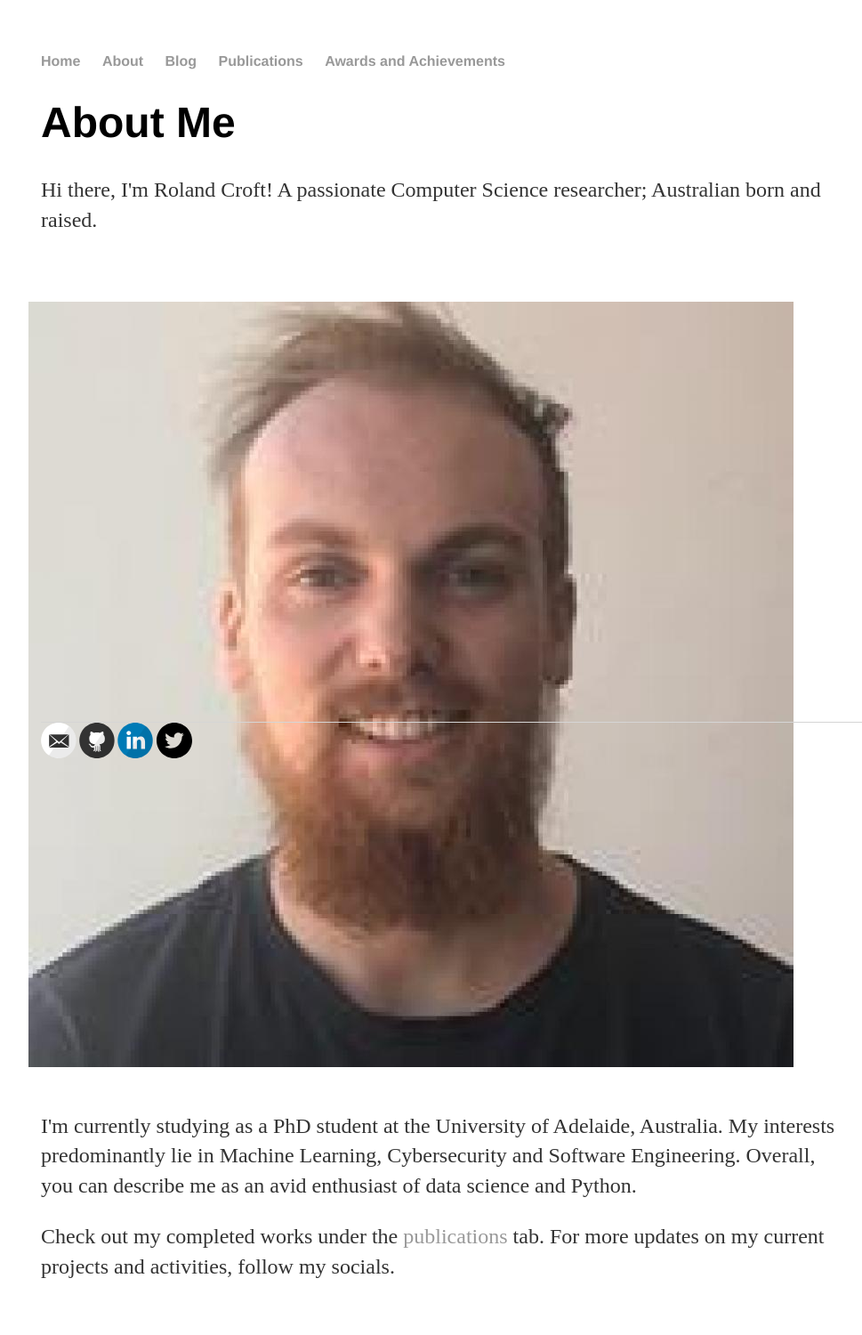
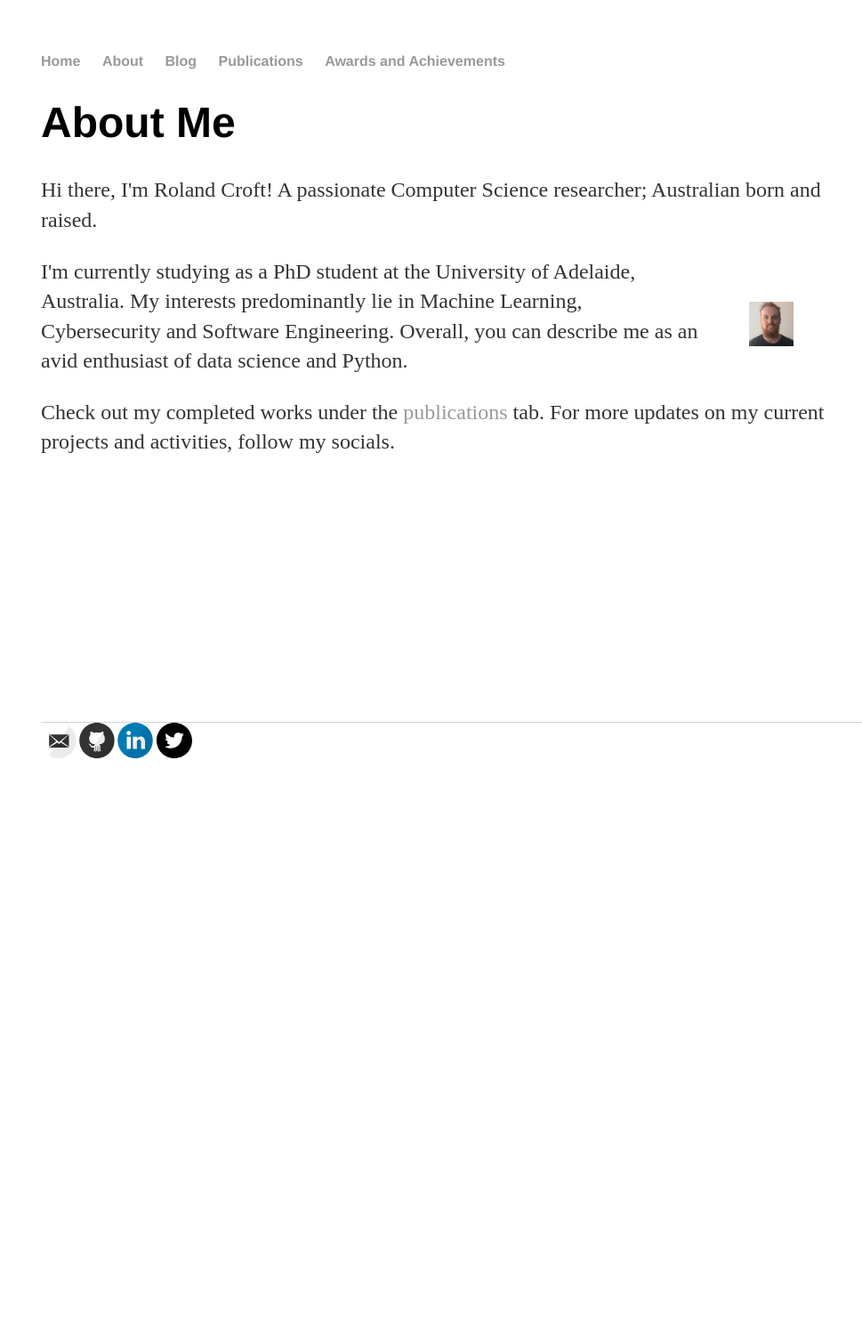
Before and after one commit to RolandCroft/RolandCroft.github.io, a Jekyll site: the page built from about/index.html, in a window 1280 px wide. Shown: the whole page at 89% size, without its empty margins (146-1115 px from the left). Built offline with Jekyll 4.4.1, drawn with Linux system fonts in a browser that asks for light colours; after the commit the page ends 900 px from its top, so only the background shows below that.

Commit message:
Updating about me.

```diff
--- a/about/index.html
+++ b/about/index.html
@@ -6,7 +6,7 @@
 	<h1>About Me</h1>
 		<p>Hi there, I'm Roland Croft! A passionate Computer Science researcher; Australian born and raised.</p>
 
-		<img src="{{site.baseurl}}/images/headshot.jpg" align="right" hspace="50" vspace="50"/>
+		<img src="{{site.baseurl}}/images/headshot.jpg" alt="Me!" align="right" hspace="50" vspace="50" width="50" height="50">
 
 		<p>I'm currently studying as a PhD student at the University of Adelaide, Australia. My interests predominantly lie in Machine Learning, Cybersecurity and Software Engineering. Overall, you can describe me as an avid enthusiast of data science and Python. </p>
 
```
